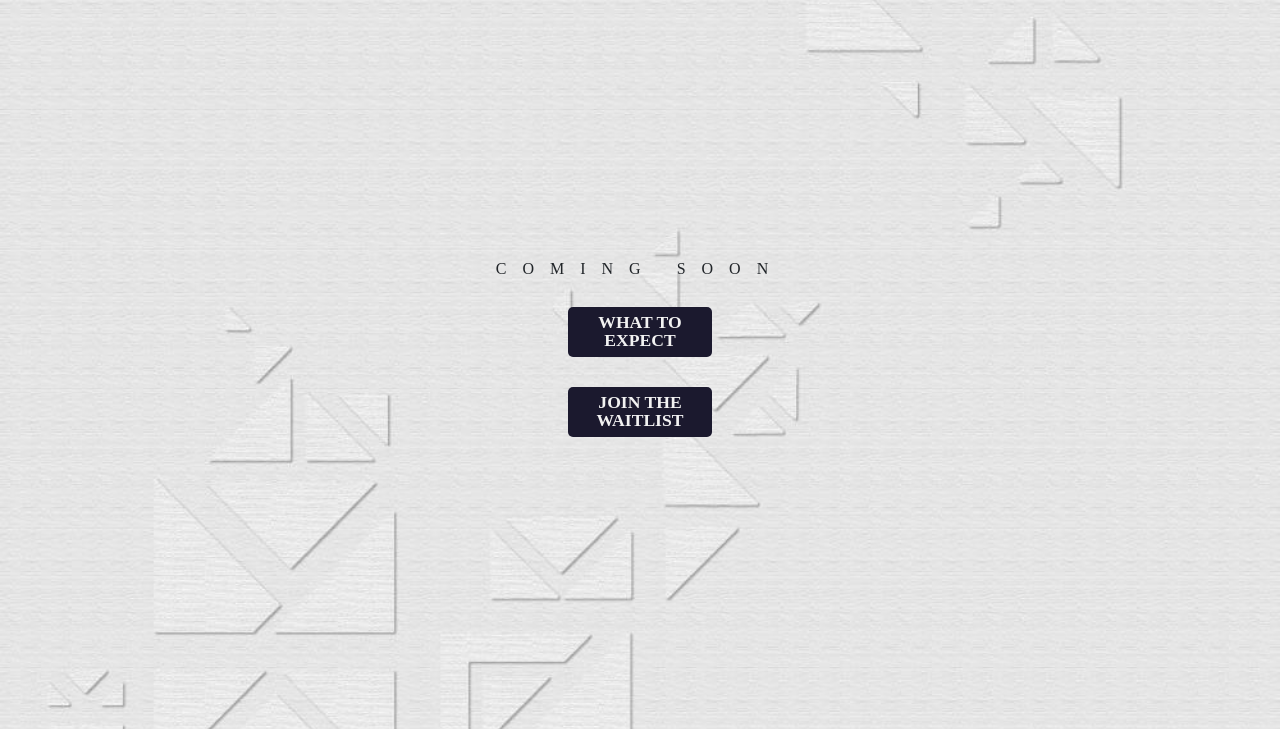
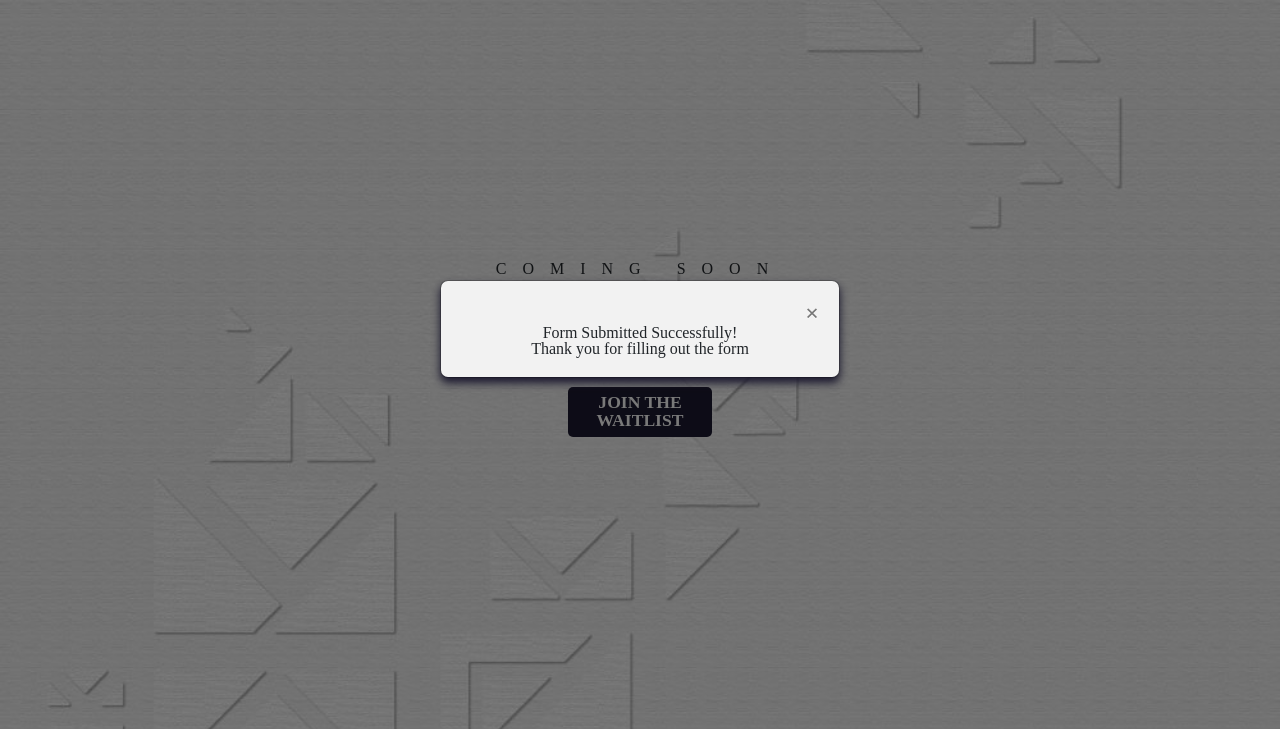
Before and after one commit to JosephAgbonifo/Syntax-promotional-page, a website built with Vite: page index.html in a window 1280 px wide. Shown: the part 71-800 px from the top of the page. Built offline with nearby package versions, Linux system fonts and the light colour scheme; no server answers.

Commit message:
fix styling bugs

```diff
--- a/src/styles/style.css
+++ b/src/styles/style.css
@@ -200,10 +200,9 @@ nav p {
 .output table,
 .output td,
 .output tr {
-  border-collapse: collapse;
   border: 0px solid var(--green);
   text-align: center;
-  border-radius: 20px;
+  padding: 10px;
 }
 .output tr {
   padding: 50px;
@@ -211,6 +210,10 @@ nav p {
 .output tr:first-child {
   background-color: var(--green);
   padding: 10px 0px;
+  color: var(--white);
+}
+.output tr:nth-child(even) {
+  background-color: var(--gray);
 }
 .output table {
   border: 0px solid var(--green);
@@ -276,6 +279,40 @@ nav p {
   opacity: 1;
 }
 /* ==============END OF SECTION 1 STYLES ============= */
+/* ============ THE MODAL STYLES STARTS ================== */
+.modal {
+  display: flex;
+  background-color: rgba(0, 0, 0, 0.5); /*Slightly dark background*/
+  position: fixed;
+  top: 0;
+  left: 0;
+  width: 100%;
+  height: 100%;
+  justify-content: center;
+  align-items: center;
+}
+
+.modal-content {
+  background-color: var(--white);
+  padding: 20px;
+  width: 90%;
+  max-width: 400px;
+  text-align: center;
+  border-radius: 8px;
+  box-shadow: 0 5px 8px var(--black);
+}
+
+.close {
+  text-align: right;
+  font-size: 24px;
+  font-weight: bolder;
+  cursor: pointer;
+}
+
+.close:hover {
+  color: var(--black);
+}
+/* ============ THE MODAL STYLES ENDS ================== */
 
 /* =========== WAITLIST FORM STYLES STARTS =========== */
 /* Waitlist Container */
```
